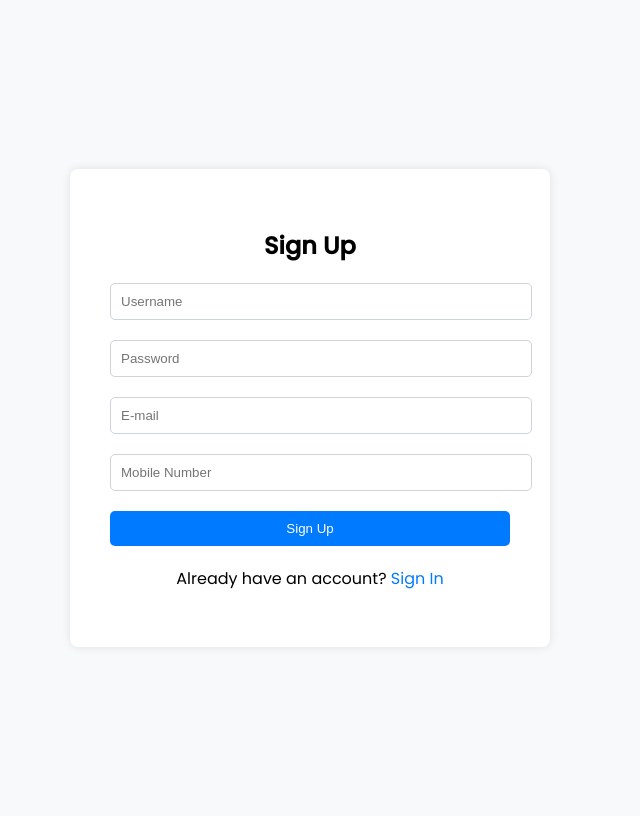
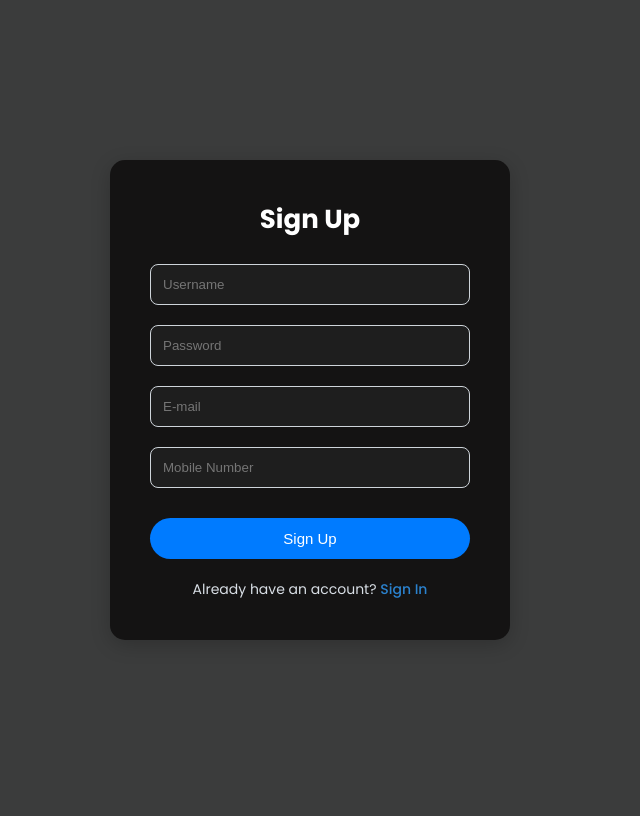
Before and after one commit to kirpal2004/BIDIFY, a PHP site: page /PROJECT/signup.php in a window 1280 px wide. Shown: the whole page, without its empty margins (330-970 px from the left). After the commit the page ends 640 px from the top, so only its background shows below. Run offline with PHP 8.4, Linux system fonts and the light colour scheme.

Commit message:
Redesign signup form layout

```diff
--- a/CSS/signup.css
+++ b/CSS/signup.css
@@ -1,11 +1,17 @@
-
-
-
-@import url('https://fonts.googleapis.com/css2?family=Poppins:wght@300;400;500&display=swap');
+@import url('https://fonts.googleapis.com/css2?family=Poppins:wght@300;400;500;600;700&display=swap');
+* {
+    margin: 0;
+    padding: 0;
+    box-sizing: border-box;
+}
 
 body {
     font-family: 'Poppins', sans-serif;
-    background-color: #f8f9fa;
+    background-color: #3b3c3c;
+    min-height: 100vh;
+    display: flex;
+    justify-content: center;
+    align-items: center;
 }
 
 .container {
@@ -17,16 +23,19 @@ body {
 
 .signup-form {
     width: 400px;
-    background-color: #fff;
-    border-radius: 8px;
+    background-color: #141313;
+    border-radius: 15px;
     padding: 40px;
-    box-shadow: 0px 0px 10px rgba(0, 0, 0, 0.1);
+    box-shadow: 0px 5px 20px rgba(0, 0, 0, 0.2);
+    color: #d9dfe6;
+    transition: all 0.3s ease-in-out;
 }
 
 .signup-form h2 {
-    font-size: 24px;
-    margin-bottom: 20px;
+    font-size: 26px;
+    margin-bottom: 25px;
     text-align: center;
+    color: #ffffff;
 }
 
 .form-group {
@@ -35,19 +44,30 @@ body {
 
 .form-control {
     width: 100%;
-    padding: 10px;
+    padding: 12px;
     border: 1px solid #ced4da;
-    border-radius: 5px;
+    border-radius: 8px;
+    background-color: #1e1e1e;
+    color: #ffffff;
+    outline: none;
+    transition: border 0.3s;
+}
+
+.form-control:focus {
+    border-color: #007bff;
 }
 
 .btn-primary {
     background-color: #007bff;
     color: #fff;
     border: none;
-    padding: 10px;
-    border-radius: 5px;
+    padding: 12px;
+    border-radius: 25px;
     cursor: pointer;
     width: 100%;
+    font-size: 15px;
+    margin-top: 10px;
+    transition: background-color 0.3s ease;
 }
 
 .btn-primary:hover {
@@ -56,13 +76,27 @@ body {
 
 .text-center {
     text-align: center;
+    margin-top: 15px;
+    font-size: 14px;
 }
 
 .text-center a {
-    color: #007bff;
+    color: #2b82ce;
     text-decoration: none;
+    font-weight: 500;
+    transition: color 0.3s ease;
 }
 
 .text-center a:hover {
-    text-decoration: underline;
+    color: #20ca34;
 }
+
+
+/* Mobile Responsive */
+
+@media (max-width: 480px) {
+    .signup-form {
+        width: 90%;
+        padding: 30px;
+    }
+}
```
